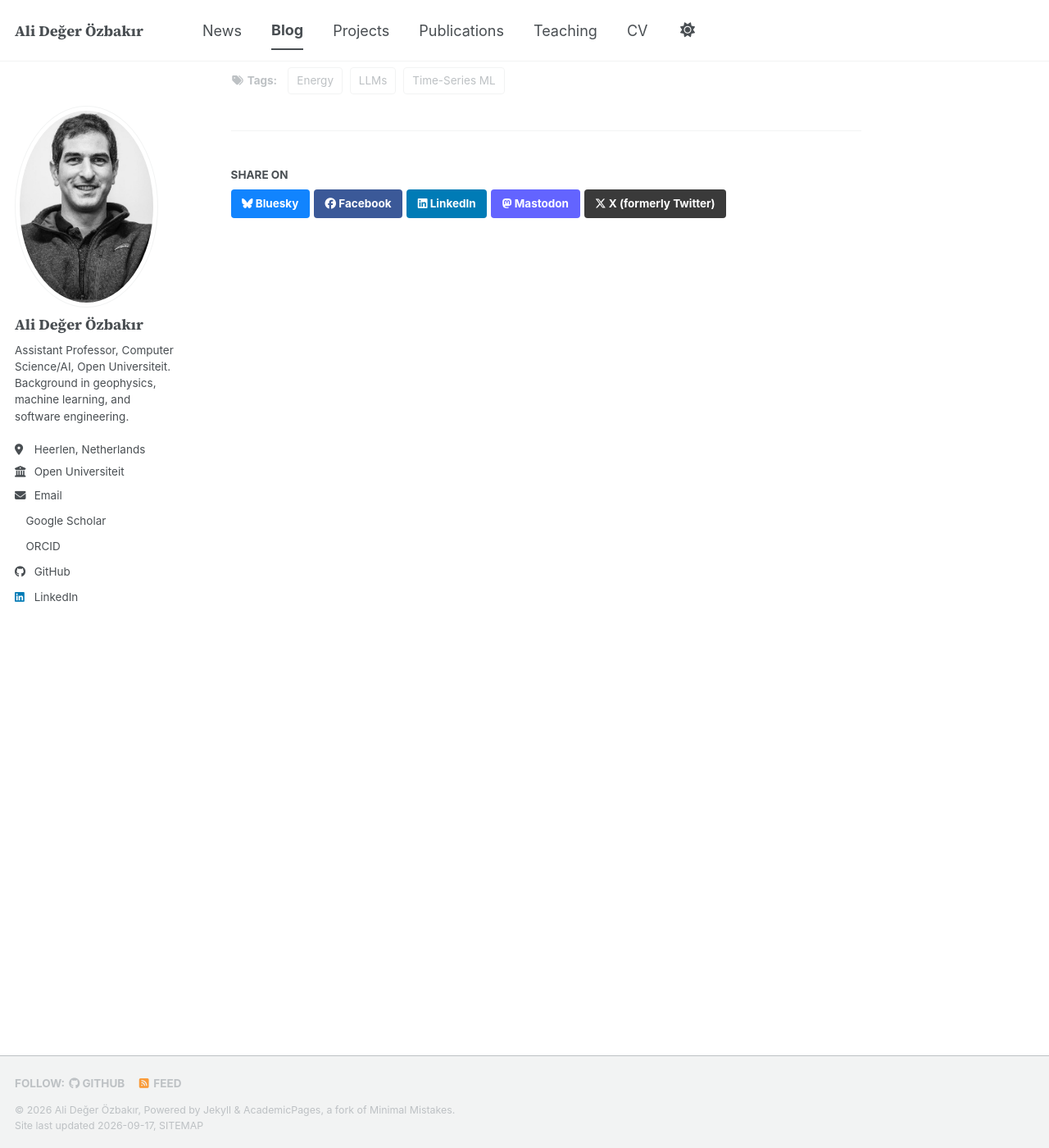
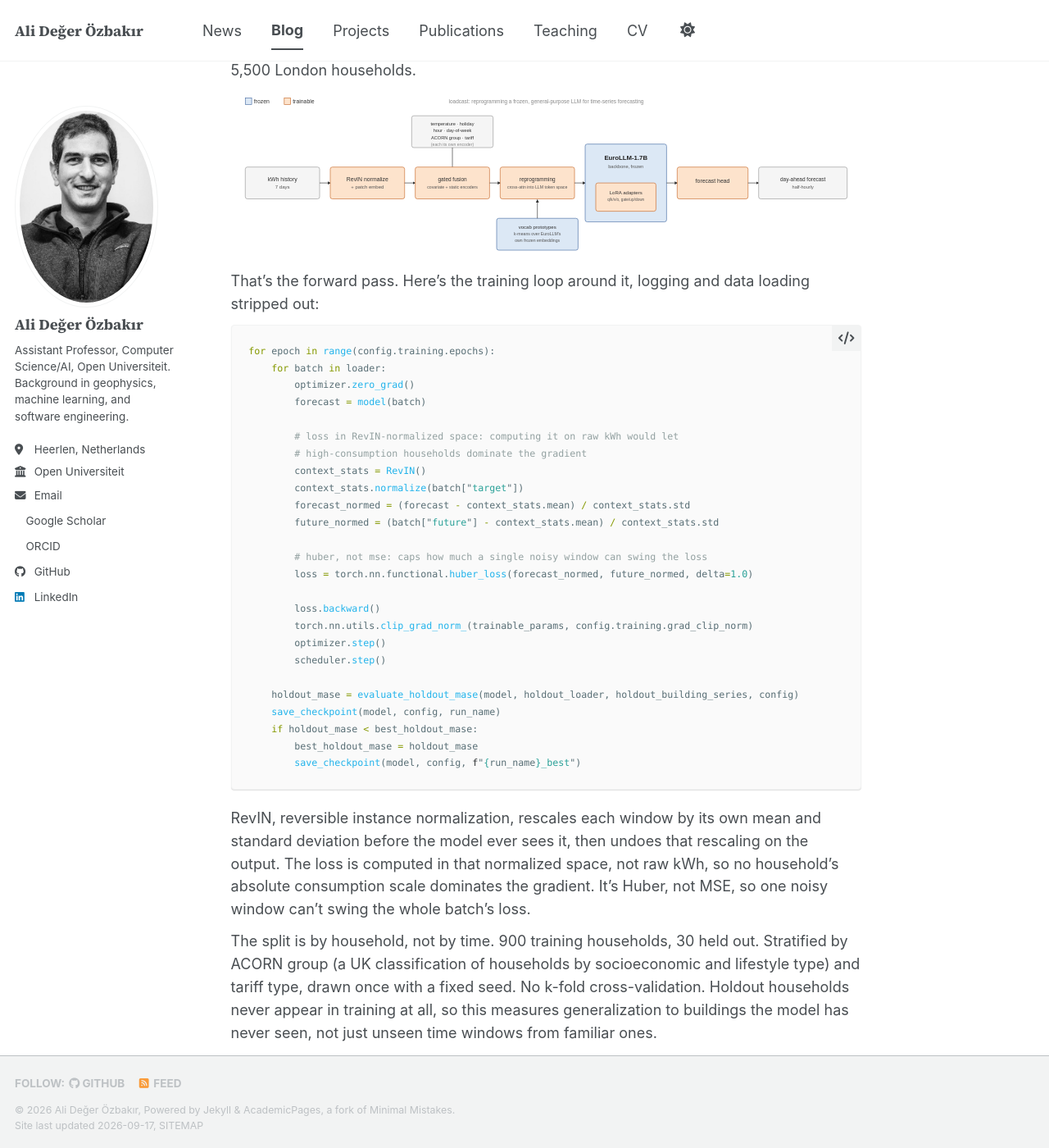
Before and after one commit to aozbakir/aozbakir.github.io, a Jekyll site: the page built from _posts/2026-09-16-reprogramming-llm-electricity-forecasting.md, in a window 1280 px wide and 1400 px high, scrolled down 1146 px. Shown: the whole window at 82% size. Built offline with Jekyll 4.4.1, drawn with Linux system fonts in a browser that asks for light colours; a style sheet for code colours, icons or effects is not loaded; some of the changed text lies outside the part shown.

Commit message:
Finish first blog post: architecture figure, methodology, and baseline results for loadcast
Co-Authored-By: Claude Sonnet 5 <noreply@anthropic.com>

````diff
--- a/_posts/2026-09-16-reprogramming-llm-electricity-forecasting.md
+++ b/_posts/2026-09-16-reprogramming-llm-electricity-forecasting.md
@@ -1,14 +1,78 @@
 ---
 title: "Reprogramming a General-Purpose LLM for Electricity Demand Forecasting"
+excerpt: "Reprogramming a general-purpose LLM to forecast electricity demand, instead of building yet another specialized time-series model. Here's the case for it, and how it currently stacks up against Chronos."
 tags: ["Time-Series ML", "LLMs", "Energy"]
 ---
 
 Residential electricity demand is becoming harder to predict. Solar panels, batteries, heat pumps, EV chargers: a household now draws from the grid and feeds back into it on a much shorter cycle than older forecasting methods were built for. Day-ahead forecasts feed directly into how grid operators balance supply and demand. They also feed into how peer-to-peer energy markets, like the one I work on in [MAS4TE](/project/mas4te), price and settle trades. Better forecasts at the household level are genuinely useful.
 
-Until recently, the standard toolkit here was classical: seasonal-naive baselines, ARIMA-family models, later RNNs and Transformers trained from scratch on each dataset. That's shifted in the last two years. A new generation of *time-series foundation models*, [Chronos](https://arxiv.org/abs/2403.07815), [TimesFM](https://arxiv.org/abs/2310.10688), [Moirai](https://arxiv.org/abs/2402.02592), and others, are pretrained on huge, diverse collections of time series. They generalize to a new problem zero-shot, the same way GPT-style models generalize across text tasks without retraining. Chronos in particular is a strong baseline. Hard to beat, as I've found out firsthand.
+Until recently, the standard toolkit here was classical: seasonal-naive baselines, ARIMA-family models, gradient-boosted trees, later RNNs and Transformers trained from scratch on each dataset. That's shifted in the last two years. A new generation of *time-series foundation models*, [Chronos](https://arxiv.org/abs/2403.07815), [TimesFM](https://arxiv.org/abs/2310.10688), [Moirai](https://arxiv.org/abs/2402.02592), and others, are pretrained on huge, diverse collections of time series. They generalize to a new problem zero-shot, the same way GPT-style models generalize across text tasks without retraining. Chronos in particular is a strong baseline. Hard to beat.
 
-But there's a second idea running alongside that trend. I find it more interesting. Instead of training a new model purely on time-series data, *reprogram* an existing general-purpose LLM, one already pretrained on huge amounts of text, to also handle numerical time series. [Time-LLM](https://arxiv.org/abs/2310.01728) (Jin et al., ICLR 2024) made this concrete. Patch the series. Project the patches into something that looks like the LLM's own token embeddings, via a learned cross-attention layer. Keep the backbone frozen. Train only a small adapter.
+But there's a second idea running alongside that trend. I find it more interesting. Instead of training a new model purely on time-series data, *reprogram* an existing general-purpose LLM, one already pretrained on huge amounts of text, to also handle numerical time series. [Time-LLM](https://arxiv.org/abs/2310.01728) (Jin et al., ICLR 2024) made this concrete. Patch the series: cut it into short, fixed-length chunks. Project each patch into something that looks like the LLM's own token embeddings, via a learned cross-attention layer over prototype vectors clustered from the LLM's own frozen vocabulary. Keep the backbone frozen. Train only a small adapter.
 
 Why bother, if a purpose-built time-series model already works well? Because a general-purpose LLM doesn't stop being a language model just because you've taught it a second trick. Chronos produces a forecast and nothing else. It has no language understanding at all. It can't take a natural-language question about the data. It can't explain a prediction. It can't reason about context described in words. A reprogrammed LLM, in principle, still can. That's worth exploring, even if raw accuracy doesn't win outright.
 
-`loadcast` is my own attempt at this. Reprogramming [EuroLLM-1.7B](https://huggingface.co/utter-project/EuroLLM-1.7B), a frozen, general-purpose multilingual LLM never trained for time series, into a day-ahead electricity demand forecaster. The backbone's own weights never change. LoRA adds small trainable matrices next to a few of them instead. Only a tiny fraction of the 1.7B parameters actually get updated. That's the light-touch fine-tuning. It's an active project. More on the architecture, the data, and how it stacks up against strong baselines, once there's a stable comparison worth showing.
+`loadcast` is my own attempt at this. Reprogramming [EuroLLM-1.7B](https://huggingface.co/utter-project/EuroLLM-1.7B), a frozen, general-purpose multilingual LLM never trained for time series, into a day-ahead electricity demand forecaster. LoRA is that adapter. The backbone's own weights never change. LoRA adds small trainable matrices next to a few of them instead. Only a tiny fraction of the 1.7B parameters actually get updated. That's the light-touch fine-tuning. Training and evaluation both run on [Low Carbon London](https://www.kaggle.com/datasets/jeanmidev/smart-meters-in-london), half-hourly smart-meter readings from over 5,500 London households.
+
+![loadcast architecture: kWh history and covariates are patched and embedded, projected into the frozen LLM's token space via a reprogramming cross-attention layer, passed through frozen EuroLLM with LoRA adapters, and decoded into a day-ahead forecast](/images/loadcast-architecture.svg)
+
+That's the forward pass. Here's the training loop around it, logging and data loading stripped out:
+
+```python
+for epoch in range(config.training.epochs):
+    for batch in loader:
+        optimizer.zero_grad()
+        forecast = model(batch)
+
+        # loss in RevIN-normalized space: computing it on raw kWh would let
+        # high-consumption households dominate the gradient
+        context_stats = RevIN()
+        context_stats.normalize(batch["target"])
+        forecast_normed = (forecast - context_stats.mean) / context_stats.std
+        future_normed = (batch["future"] - context_stats.mean) / context_stats.std
+
+        # huber, not mse: caps how much a single noisy window can swing the loss
+        loss = torch.nn.functional.huber_loss(forecast_normed, future_normed, delta=1.0)
+
+        loss.backward()
+        torch.nn.utils.clip_grad_norm_(trainable_params, config.training.grad_clip_norm)
+        optimizer.step()
+        scheduler.step()
+
+    holdout_mase = evaluate_holdout_mase(model, holdout_loader, holdout_building_series, config)
+    save_checkpoint(model, config, run_name)
+    if holdout_mase < best_holdout_mase:
+        best_holdout_mase = holdout_mase
+        save_checkpoint(model, config, f"{run_name}_best")
+```
+
+RevIN, reversible instance normalization, rescales each window by its own mean and standard deviation before the model ever sees it, then undoes that rescaling on the output. The loss is computed in that normalized space, not raw kWh, so no household's absolute consumption scale dominates the gradient. It's Huber, not MSE, so one noisy window can't swing the whole batch's loss.
+
+The split is by household, not by time. 900 training households, 30 held out. Stratified by ACORN group (a UK classification of households by socioeconomic and lifestyle type) and tariff type, drawn once with a fixed seed. No k-fold cross-validation. Holdout households never appear in training at all, so this measures generalization to buildings the model has never seen, not just unseen time windows from familiar ones.
+
+Each forecast uses 7 days of history to predict the next day, half-hour by half-hour. Evaluation runs on a fixed window stride across the holdout set: 5,944 windows total. Training took about 100 minutes on an M4 MacBook Pro. No GPU cluster.
+
+MASE, mean absolute scaled error, scores a forecast against a naive same-time-yesterday repeat. Below 1.0 means beating that baseline.
+
+Overfitting is checked by evaluating the same model on a same-size sample of training households instead of the holdout set. That scores MASE 0.844, close to the holdout's 0.855. That's a small enough gap to rule out serious overfitting. Holdout MASE is also tracked every epoch during training, and the best checkpoint isn't always the last one. Here it peaked at epoch 6 of 8, then ticked back up slightly.
+
+The comparison is in. Chronos here is `chronos-bolt-small`, 48M parameters, T5-based, zero-shot. Auto-ARIMA (via [statsforecast](https://github.com/Nixtla/statsforecast)) fits a seasonal order per household, then refits it for every evaluation window. LightGBM is a single gradient-boosted-trees model, trained once across all training households on lagged and calendar features, the one classical baseline that actually learns from the same training data LoadCast does. Seasonal-naive just repeats the value from exactly one day earlier.
+
+| Method | MASE |
+|---|---|
+| Chronos (zero-shot) | 0.755 |
+| LoadCast (covariates off) | 0.855 |
+| LoadCast (covariates on) | 0.855 |
+| Auto-ARIMA | 0.981 |
+| LightGBM | 0.992 |
+| Seasonal-naive | 1.003 |
+
+Chronos wins. LoadCast hasn't closed the gap yet. It beats every classical baseline. Auto-ARIMA, LightGBM, and seasonal-naive all cluster within 0.02 MASE of each other, essentially tied. LoadCast holds a real margin over all three. Covariates make almost no difference, on or off, despite six separate encoders and learned gates for all of them. The one thing that's actually helped is training on more households. 150, then 450, then 900. Each step improved holdout MASE a bit further.
+
+The table only shows averages. Here's what six of those held-out households actually look like, forecast window by forecast window:
+
+![Forecast comparison across six held-out households: LoadCast, Chronos, Auto-ARIMA, LightGBM, and seasonal-naive](/images/loadcast-forecast-comparison.png)
+
+LoadCast and Chronos track closely on most of these. Both smooth over the sharpest spikes in actual demand. On one low-consumption household, LoadCast and LightGBM both get visibly noisier than Chronos and Auto-ARIMA, which stay flat.
+
+So the general-purpose LLM doesn't win yet. It's not obviously the wrong bet either. Still ahead of the classical toolkit, with the clearest lever so far being more data, not a smarter architecture. Whether reprogramming ever closes the gap to a purpose-built time-series model, or whether the real payoff is the language capability Chronos structurally can't have, is still open.
````
Also changed, not shown: images/loadcast-architecture.svg (added), images/loadcast-forecast-comparison.png (added).
